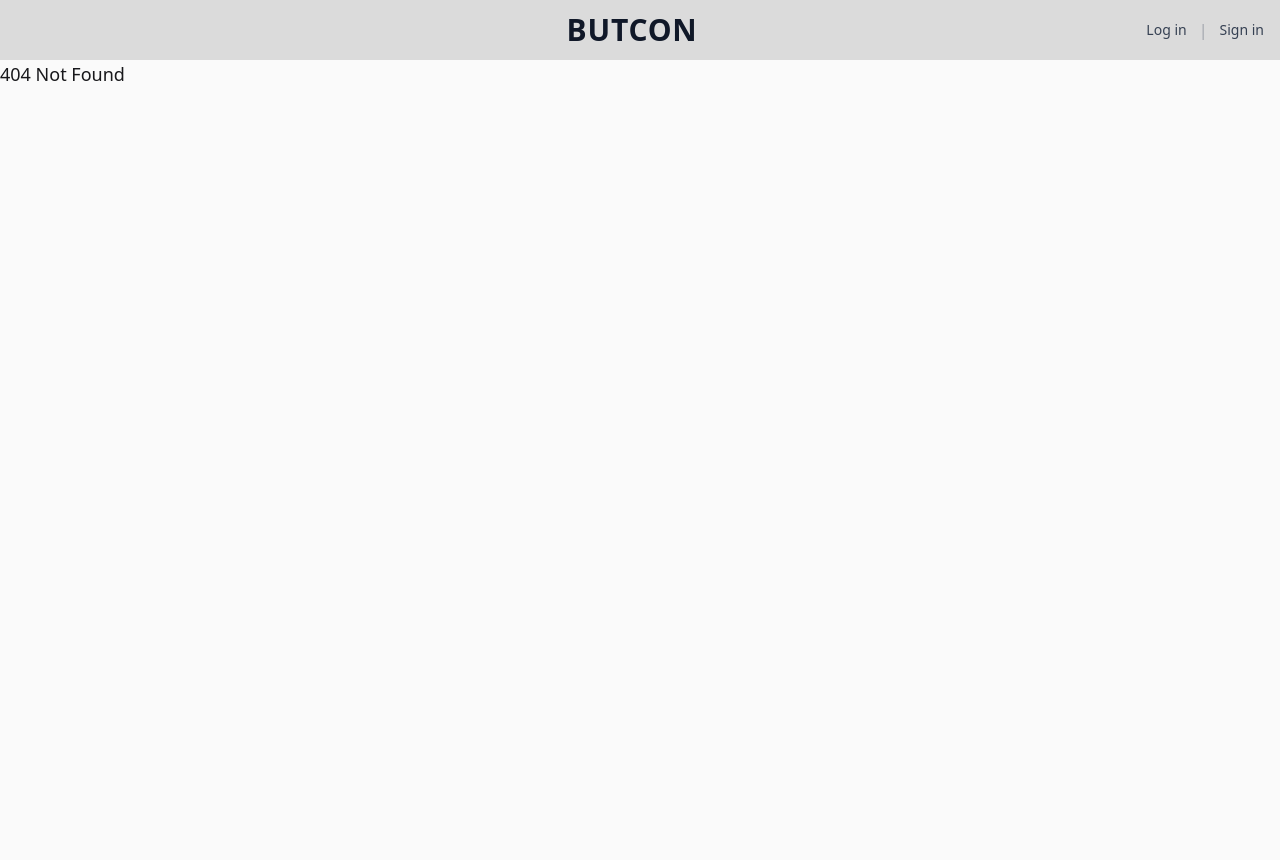
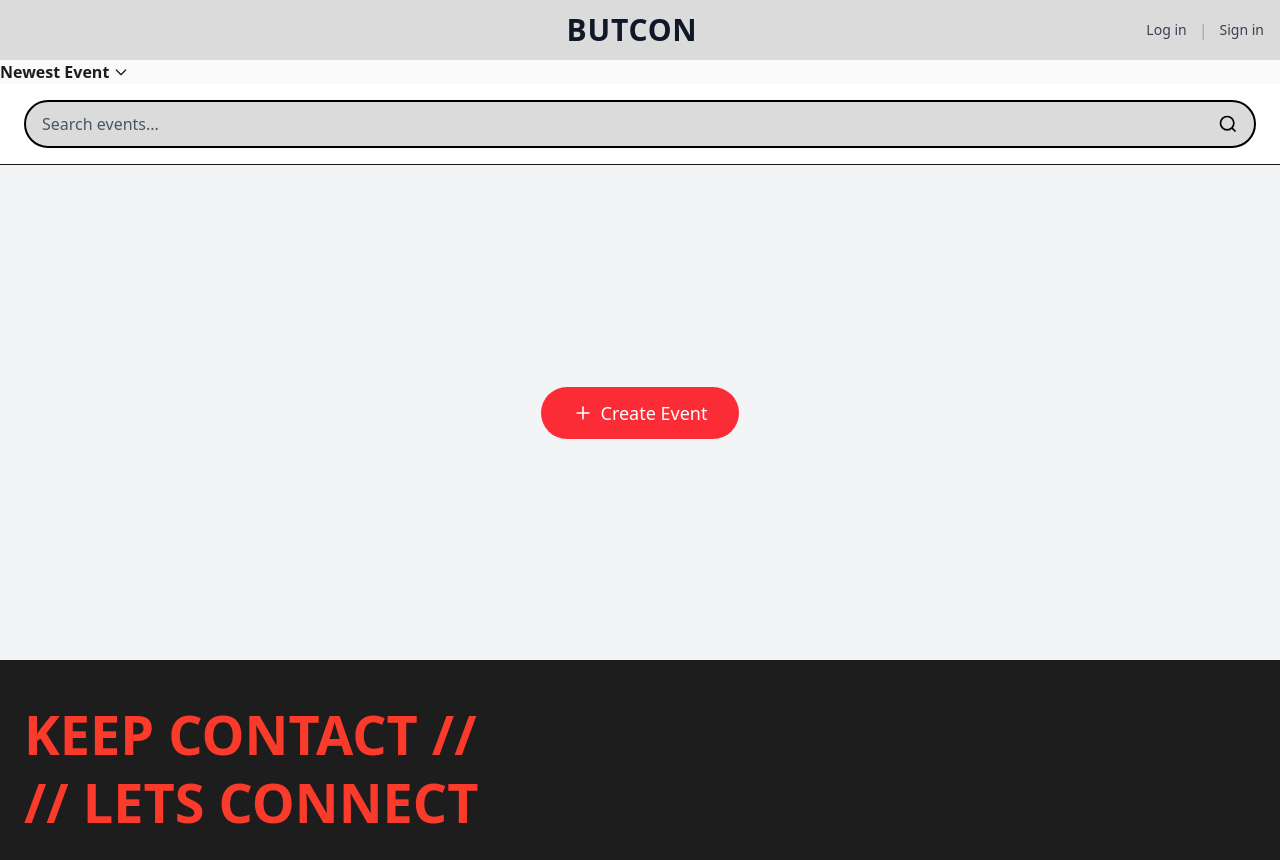
Before and after one commit to lipikakanlayarit/DevOps, a React (Vite) app in the folder Frontend/: page /organization in a window 1280 px wide. Before the commit this address had no page. Before the commit the page ends 800 px from the top, so only its background shows below. Built offline with nearby package versions, Linux system fonts and the light colour scheme.

Commit message:
organization
ยังไม่เสร็จ organizationmnge

```diff
--- a/Frontend/src/app/router.tsx
+++ b/Frontend/src/app/router.tsx
@@ -6,6 +6,7 @@ import SignIn from "@/pages/SignIn";
 import NotFound from "@/pages/NotFound";
 import Component from "@/pages/Component";
 import Eventselect from "@/pages/Eventselect";
+import Organizationmnge  from "@/pages/Organizationmnge";
 
 export const router = createBrowserRouter([
   {
@@ -28,6 +29,7 @@ export const router = createBrowserRouter([
       // ✅ ใช้ Component หน้านี้ และใช้ path เป็นตัวพิมพ์เล็ก
       { path: "component", element: <Component /> },
       { path: "eventselect", element: <Eventselect /> },
+      { path: "organization", element: <Organizationmnge /> },
 
       // ✅ catch-all ต้องเป็น "*"
       { path: "*", element: <NotFound /> },
--- a/Frontend/src/pages/Eventselect.tsx
+++ b/Frontend/src/pages/Eventselect.tsx
@@ -9,7 +9,7 @@ export default function Eventselect() {
   const [selectedDate, setSelectedDate] = useState<string | null>(null)
   const [selectedSeats, setSelectedSeats] = useState<{ row: string; seat: number; zone: string; price: number }[]>([])
 
-  const seatRows = ["A", "B", "C", "D", "E", "F", "G", "H"]
+  const seatRows = ["1", "B", "C", "D", "E", "F", "G", "H"]
   const seatsPerRow = 20
   const seatZones = {
     vip: { rows: ["A", "B"], price: 5000 },
--- a/Frontend/src/pages/Home.tsx
+++ b/Frontend/src/pages/Home.tsx
@@ -12,6 +12,7 @@ export default function Home() {
         <PrimaryButton to="/component">Component</PrimaryButton>
         <PrimaryButton to="/eventselect">eventselect</PrimaryButton>
         <PrimaryButton to="/">??</PrimaryButton>
+        <PrimaryButton to="/organization">organization</PrimaryButton>
       </div>
     </main>
   );
--- /dev/null
+++ b/Frontend/src/pages/Organizationmnge.tsx
@@ -0,0 +1,37 @@
+import { useState } from "react";
+import { Plus } from "lucide-react";
+import SearchBar from "@/components/SearchBar";
+import Footer from "@/components/Footer";
+import Ordertoggle from "@/components/OrderToggle";
+
+export default function HomePage() {
+  const [searchQuery, setSearchQuery] = useState("");
+
+  return (
+    <div className="min-h-screen flex flex-col">
+      {/* Order Toggle Section */}
+      <Ordertoggle />
+
+      {/* Search Section */}
+      <div className="bg-white px-6 py-4 border-b">
+        <SearchBar
+          value={searchQuery}
+          onChange={setSearchQuery}
+          placeholder="Search events..."
+        />
+      </div>
+
+      <main className="flex-1 bg-gray-100 flex items-center justify-center">
+        <div className="text-center">
+          <button className="bg-red-500 hover:bg-red-600 text-white px-8 py-3 rounded-full text-lg font-medium inline-flex items-center transition-colors duration-200">
+            <Plus className="h-5 w-5 mr-2" />
+            Create Event
+          </button>
+        </div>
+      </main>
+
+      {/* Footer Section */}
+      <Footer />
+    </div>
+  );
+}
```
